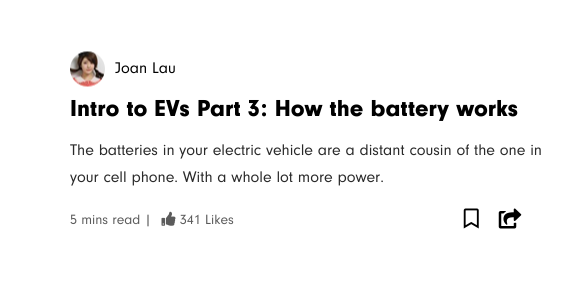
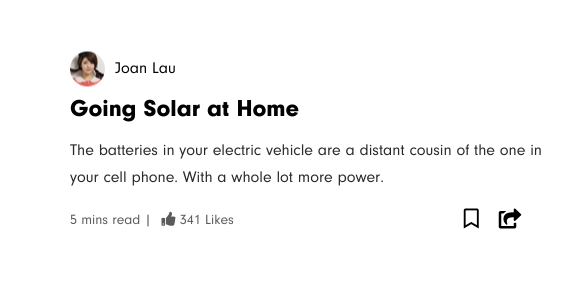
Before and after one commit to vidianindhita/vwcurrent, a plain HTML site: page lifestyle.html in a window 1280 px wide. Shown: the part 4772-5074 px from the top of the page, 0-565 px from the left. Drawn offline with nearby package versions, Linux system fonts and the light colour scheme.

Commit message:
updated copy

```diff
--- a/lifestyle.html
+++ b/lifestyle.html
@@ -629,7 +629,7 @@
                                     </div>
                                 </div>
                                 <a class="d-block" href="article.html">
-                                    <h4 class="" style="font-size: 24px; font-weight: 600;">Intro to EVs Part 3: How the battery works</h4>
+                                    <h4 class="" style="font-size: 24px; font-weight: 600;">Going Solar at Home</h4>
                                 </a>
 
                                 <p>The batteries in your electric vehicle are a distant cousin of the one in your cell phone. With a whole lot more power. </p>
```
